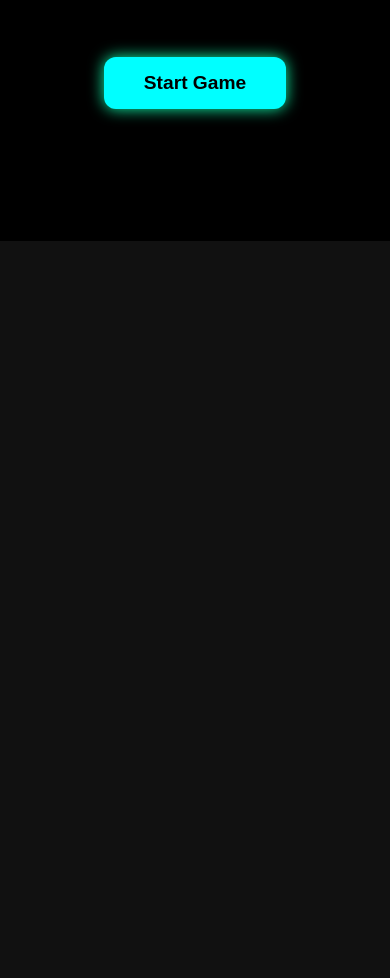
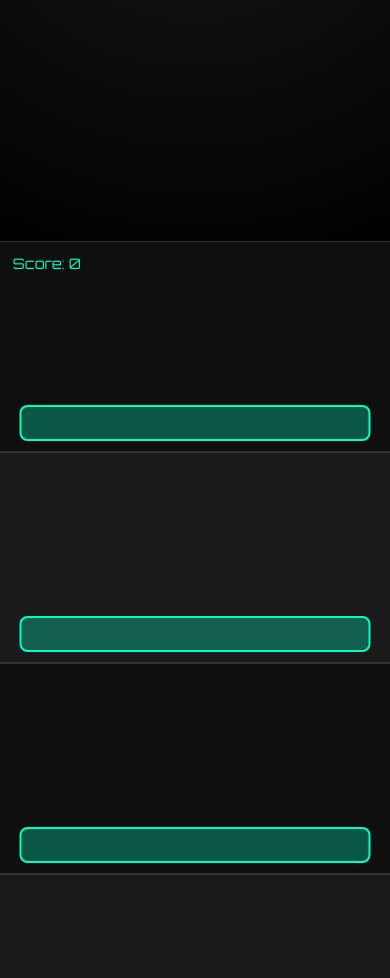
Before and after one commit to xohbeats/beathero23, a plain HTML site: page index.html in a window 390 px wide. Shown: the part 603-1581 px from the top of the page. Before the commit the page ends 844 px from the top, so only its background shows below. Drawn offline with Linux system fonts and the light colour scheme.

Commit message:
Update styles.css

```diff
--- a/styles.css
+++ b/styles.css
@@ -1,104 +1,108 @@
-/* styles.css */
+/* Base Styles */
+:root {
+  --bg: #111;
+  --text: #fff;
+  --accent: #00ffc3;
+  --hitbox-color: rgba(0, 255, 195, 0.3);
+  --note-color: #00ffc3;
+}
 
-/* Reset and base */
 * {
   box-sizing: border-box;
+  margin: 0;
+  padding: 0;
 }
 
-body, html {
-  margin: 0;
-  padding: 0;
-  height: 100%;
-  background: #111;
-  color: #0ff;
+body {
+  background: var(--bg);
+  color: var(--text);
   font-family: 'Orbitron', sans-serif;
   overflow: hidden;
-  user-select: none;
 }
 
 /* Start Screen */
 #start-screen {
-  height: 100vh;
   display: flex;
   flex-direction: column;
   justify-content: center;
   align-items: center;
-  background: #000;
+  height: 100vh;
+  background: radial-gradient(circle, #1a1a1a, #000);
+  text-align: center;
+  padding: 2rem;
+}
+
+#start-screen h1 {
   font-size: 2.5rem;
-  text-align: center;
-  gap: 20px;
-  padding: 20px;
+  margin-bottom: 1.5rem;
+  color: var(--accent);
+  text-shadow: 0 0 10px var(--accent);
 }
 
 #start-btn {
-  background: #0ff;
+  font-size: 1.2rem;
+  padding: 0.8rem 2rem;
+  border: none;
+  border-radius: 8px;
+  background: var(--accent);
   color: #000;
-  border: none;
-  padding: 15px 40px;
-  border-radius: 12px;
-  font-size: 1.2rem;
-  font-weight: bold;
   cursor: pointer;
-  box-shadow: 0 0 15px #0ffaaaff;
-  transition: background 0.3s ease, box-shadow 0.3s ease;
+  box-shadow: 0 0 15px var(--accent);
+  transition: 0.2s ease;
 }
 
-#start-btn:hover,
-#start-btn:focus {
-  background: #00e5e5;
-  box-shadow: 0 0 25px #00e5e5ff;
-  outline: none;
+#start-btn:hover {
+  transform: scale(1.05);
 }
 
-/* Game Container */
+/* Game Area */
 #game {
+  display: flex;
+  flex-direction: column;
+  height: 100vh;
+  width: 100vw;
+  overflow: hidden;
   position: relative;
-  width: 100vw;
-  height: 100vh;
-  background: linear-gradient(to bottom, #000 30%, #111);
-  display: none;
+}
+
+#score {
+  position: absolute;
+  top: 1rem;
+  left: 1rem;
+  font-size: 1.2rem;
+  z-index: 2;
+  color: var(--accent);
+}
+
+/* Lanes */
+.lane {
+  flex: 1;
+  position: relative;
+  border-top: 1px solid #333;
+  border-bottom: 1px solid #333;
   overflow: hidden;
 }
 
-/* Score display */
-#score {
-  position: absolute;
-  top: 15px;
-  left: 15px;
-  font-size: 1.5rem;
-  font-weight: 700;
-  text-shadow: 0 0 8px #0ff;
-  user-select: none;
+.lane:nth-child(odd) {
+  background: #1a1a1a;
 }
 
-/* Lane styling */
-.lane {
-  position: absolute;
-  bottom: 0;
-  width: 25%;
-  height: 100%;
-  border-left: 2px solid #0ff3;
-  border-right: 2px solid #0ff3;
-  box-shadow: inset 0 0 20px #0ff2;
+.lane:nth-child(even) {
+  background: #0f0f0f;
 }
 
-/* Position lanes */
-.lane[data-lane="0"] { left: 0%; }
-.lane[data-lane="1"] { left: 25%; }
-.lane[data-lane="2"] { left: 50%; }
-.lane[data-lane="3"] { left: 75%; }
-
-/* Hitbox at bottom of lanes */
+/* Hitboxes */
 .hitbox {
   position: absolute;
-  bottom: 15px;
-  left: 10%;
+  bottom: 10px;
+  left: 50%;
+  transform: translateX(-50%);
   width: 80%;
-  height: 30px;
-  border: 3px solid #0ff;
-  background: rgba(0, 255, 255, 0.15);
-  border-radius: 10px;
-  box-shadow: 0 0 15px #0ff;
+  height: 40px;
+  background: var(--hitbox-color);
+  border: 2px solid var(--accent);
+  border-radius: 8px;
+  z-index: 2;
 }
 
 /* Notes */
@@ -106,23 +110,67 @@ body, html {
   position: absolute;
   width: 80%;
   height: 40px;
-  background: linear-gradient(135deg, #00fff7, #00b8b8);
-  border-radius: 12px;
-  left: 10%;
-  animation-name: fall;
-  animation-timing-function: linear;
-  animation-fill-mode: forwards;
-  box-shadow: 0 0 10px #00fff7aa;
+  background-color: var(--note-color);
+  border-radius: 6px;
+  left: 50%;
+  transform: translateX(-50%);
+  animation: fall linear;
 }
 
-/* Animation: falling notes */
 @keyframes fall {
-  0% {
-    top: -50px;
-    opacity: 1;
+  from {
+    top: -40px;
   }
-  100% {
-    top: 100%;
-    opacity: 0;
+  to {
+    top: calc(100% - 50px);
   }
 }
+
+/* Responsive Tweaks */
+@media (max-width: 768px) {
+  #start-screen h1 {
+    font-size: 2rem;
+  }
+
+  #start-btn {
+    font-size: 1rem;
+    padding: 0.6rem 1.5rem;
+  }
+
+  #score {
+    font-size: 1rem;
+  }
+
+  .hitbox {
+    width: 90%;
+  }
+
+  .note {
+    width: 90%;
+  }
+}
+
+@media (max-width: 480px) {
+  #start-screen h1 {
+    font-size: 1.6rem;
+  }
+
+  #start-btn {
+    font-size: 0.9rem;
+    padding: 0.5rem 1.2rem;
+  }
+
+  #score {
+    font-size: 0.9rem;
+    top: 0.8rem;
+    left: 0.8rem;
+  }
+
+  .hitbox {
+    height: 36px;
+  }
+
+  .note {
+    height: 36px;
+  }
+}
```
